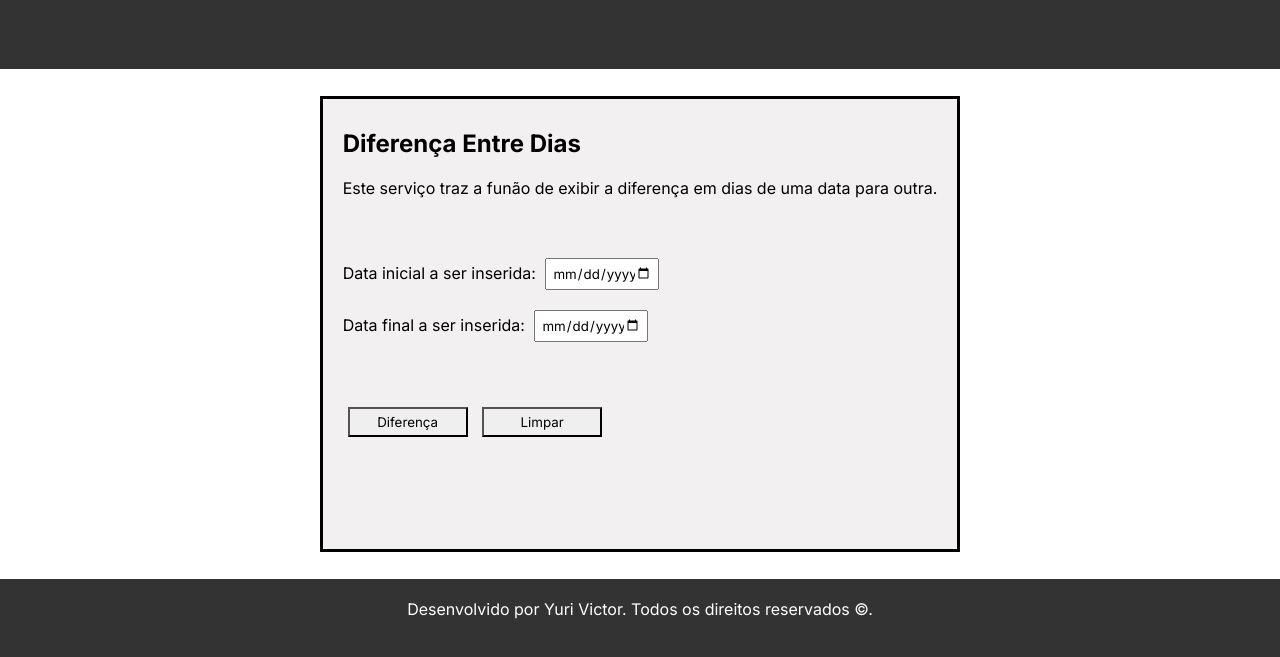
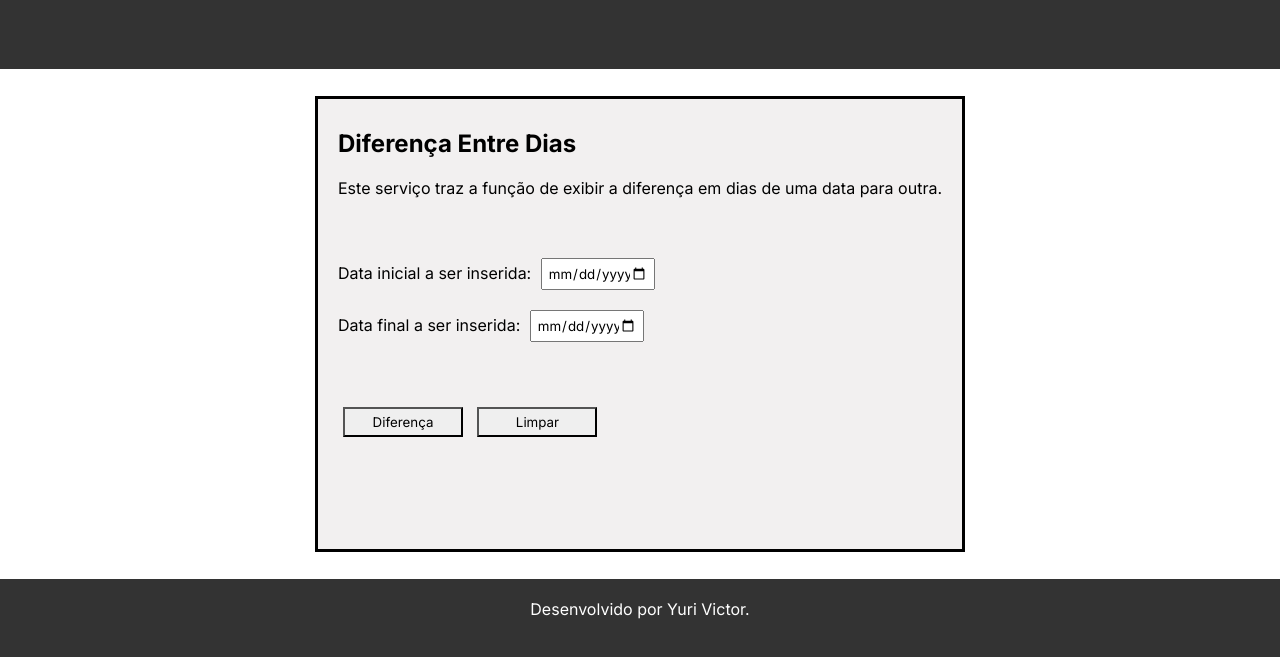
Before and after one commit to DevYuriMaster/NextDate, a plain HTML site: page nextDate.html in a window 1280 px wide. Shown: the part 89-746 px from the top of the page. Drawn offline with nearby package versions, Linux system fonts and the light colour scheme.

```diff
--- a/nextDate.html
+++ b/nextDate.html
@@ -32,7 +32,7 @@
             <form class="form">
                 <h2>Diferença Entre Dias</h2>
 
-                Este serviço traz a funão de exibir a diferença em dias de uma data para outra.
+                Este serviço traz a função de exibir a diferença em dias de uma data para outra.
                 <br>
                 <br>
                 <br>
@@ -73,7 +73,7 @@
 
         <footer class="footer">
             <div class="direitos">
-                Desenvolvido por Yuri Victor. Todos os direitos reservados ©.
+                Desenvolvido por Yuri Victor.
             </div>
 
         </footer>
```
Also changed, not shown: index.html (+1 -1 lines).
